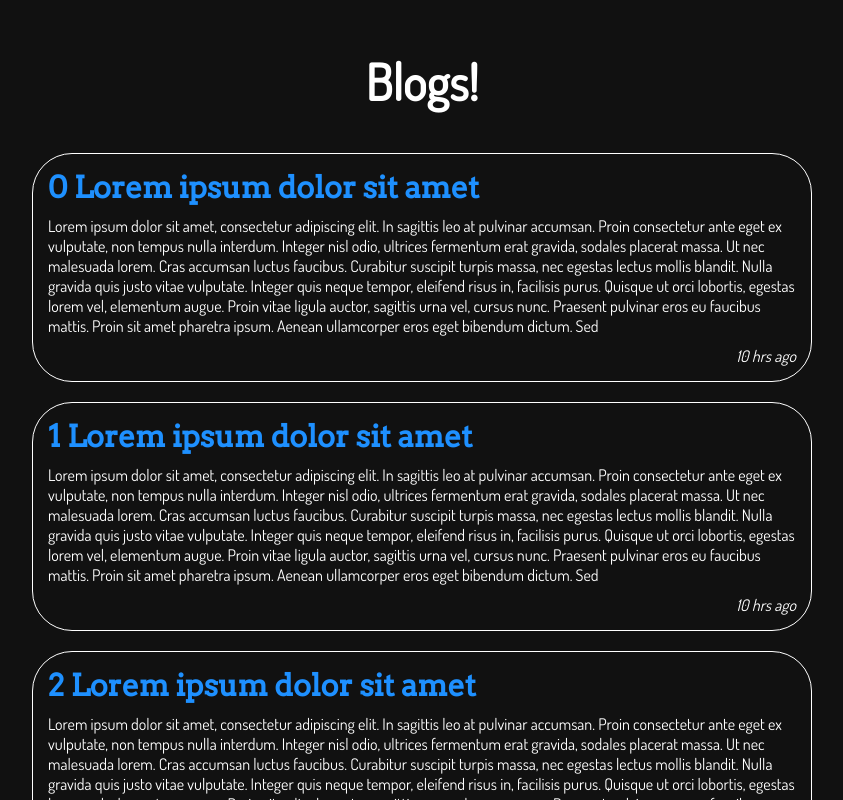
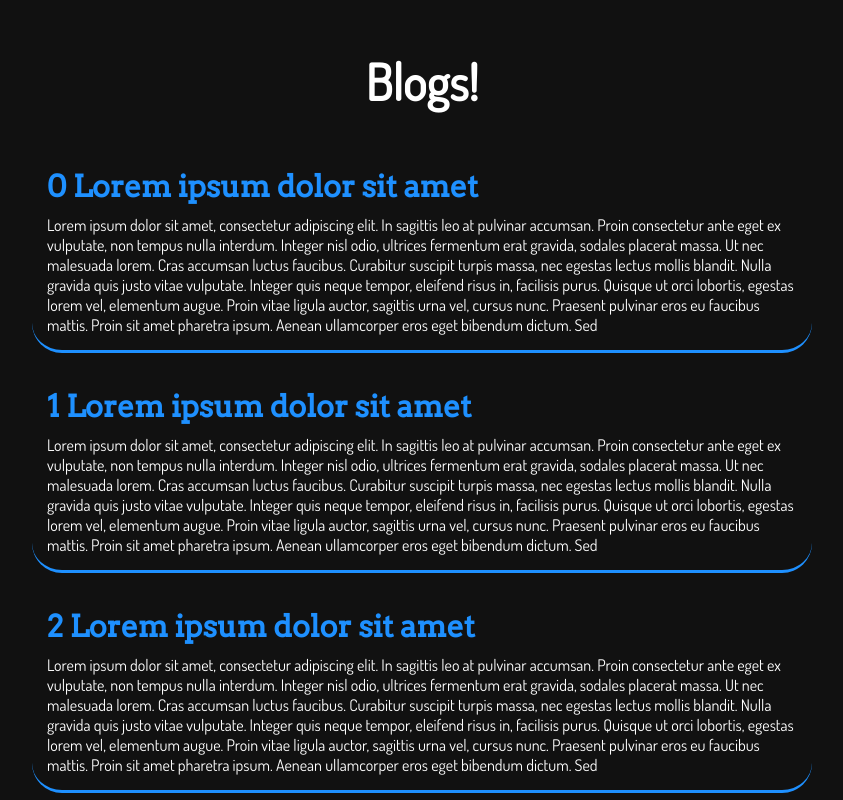
Before and after one commit to kulothunganug/kulothunganug.github.io, a React (Vite) app: page /blogs in a window 1280 px wide. Shown: the top 800 px of the page, without its empty margins (218-1061 px from the left). Built offline with nearby package versions, Linux system fonts and the light colour scheme.

Commit message:
Removed some elements - BlogCard

```diff
--- a/src/components/BlogCard.jsx
+++ b/src/components/BlogCard.jsx
@@ -3,11 +3,10 @@ import styled from 'styled-components';
 
 import { WLink } from '.';
 
-const BlogCard = ({ title, summary, timestamp, id }) => (
+const BlogCard = ({ title, summary, id }) => (
   <Container>
     <Title href={'/blog/' + id}>{title}</Title>
     <Summary>{summary}</Summary>
-    <ReleaseDate>{timestamp}</ReleaseDate>
   </Container>
 );
 
@@ -15,15 +14,9 @@ const Container = styled.div`
   display: flex;
   flex-direction: column;
   padding: 15px;
-  border-radius: 40px;
-  border: 1px solid ${p => p.theme.textColor};
+  border-radius: 30px;
+  border-bottom: solid dodgerblue;
   margin-bottom: 20px;
-`;
-
-const ReleaseDate = styled.p`
-  margin-top: 10px;
-  font-style: italic;
-  align-self: flex-end;
 `;
 
 const Summary = styled.p`
```
